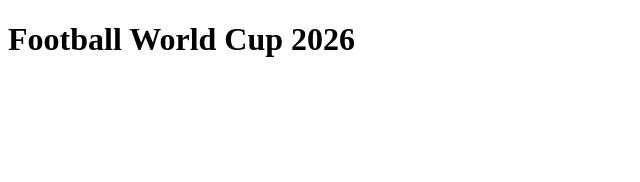
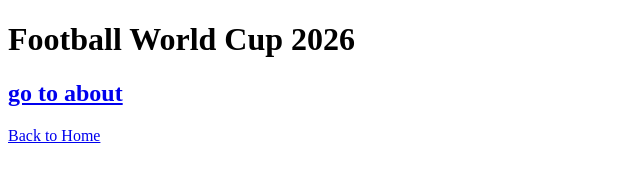
Before and after one commit to nafissani12-alt/my-first-website, a plain HTML site: page index.html in a window 1280 px wide. Shown: the whole page, without its empty margins (0-640 px from the left). Drawn offline with Linux system fonts and the light colour scheme.

Commit message:
Rename first.html to index.html

```diff
--- a/index.html
+++ b/index.html
@@ -7,5 +7,8 @@
 </head>
 <body>
    <H1>Football World Cup 2026</H1>
+
+<h2><a href="about.html">go to about</a></h2>
+<a href="first.html">Back to Home</a>
 </body>
 </html>
```
